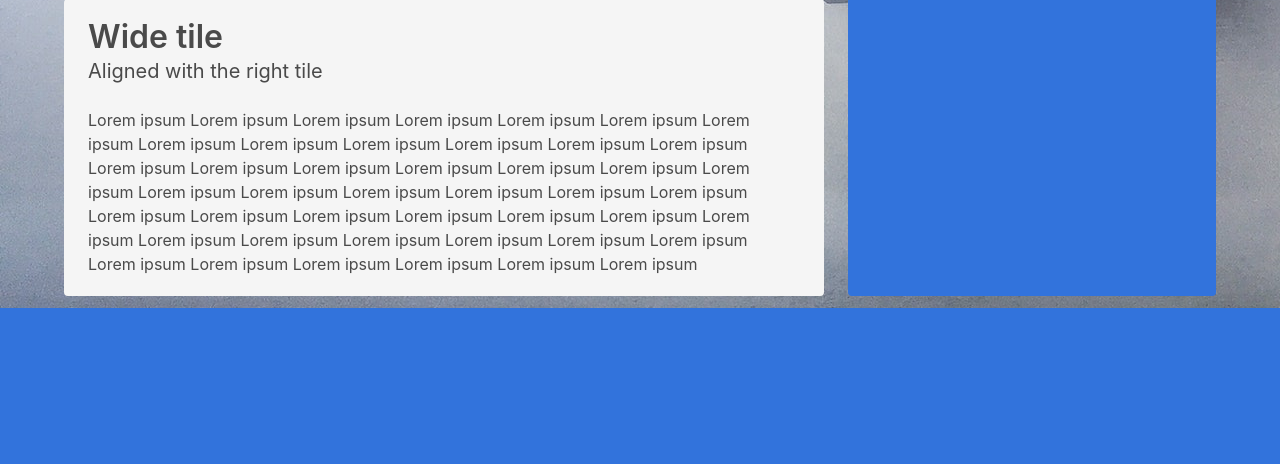
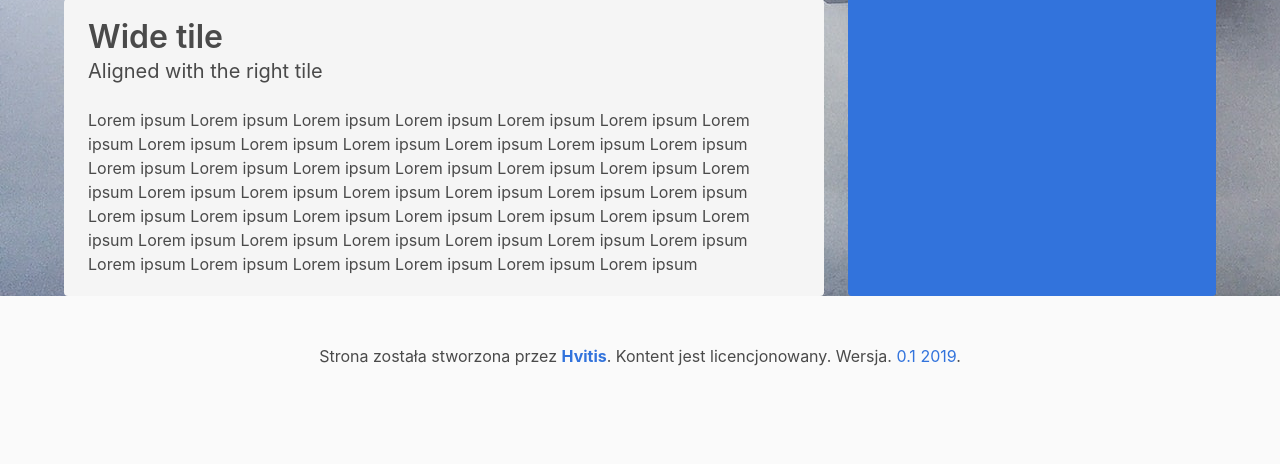
Before and after one commit to hvitis/DjangoReactCMS, a Django app: page /course/create/ in a window 1280 px wide. Shown: the part 943-1407 px from the top of the page. Before the commit the page ends 1251 px from the top, so only its background shows below. Run offline with Django 3.2, Linux system fonts and the light colour scheme; the first user in the database is signed in; data comes from the database, SQL or seed files in the repository; some libraries are stand-ins or nearby versions.

Commit message:
'footer'

```diff
--- a/courses/templates/base.html
+++ b/courses/templates/base.html
@@ -188,4 +188,11 @@ function slider() {
 slider();
 </script>
 </body>
+<footer class="footer">
+  <div class="content has-text-centered">
+    <p>
+      Strona została stworzona przez <strong><a href="https://github.com/hvitis">Hvitis</a></strong>. Kontent jest licencjonowany. Wersja.<a href="http://creativecommons.org/licenses/by-nc-sa/4.0/"> 0.1 2019</a>.
+    </p>
+  </div>
+</footer>
 </html>
```
Also changed, not shown: db.sqlite3.
